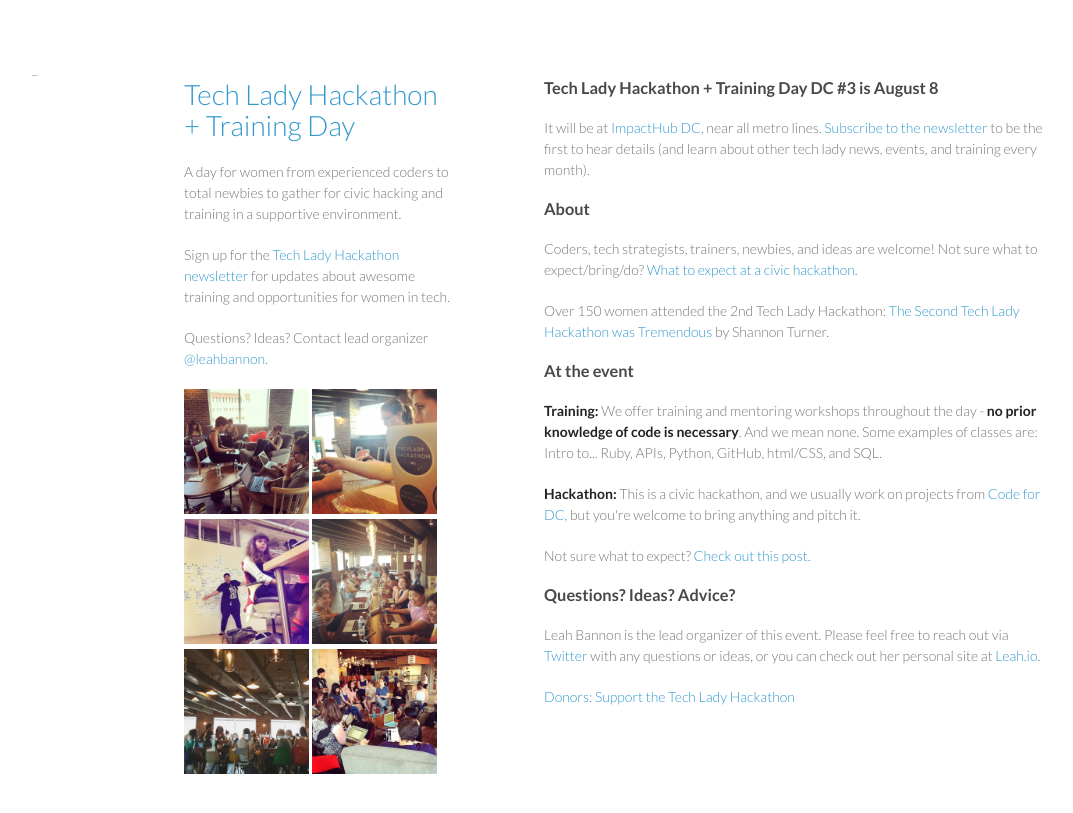
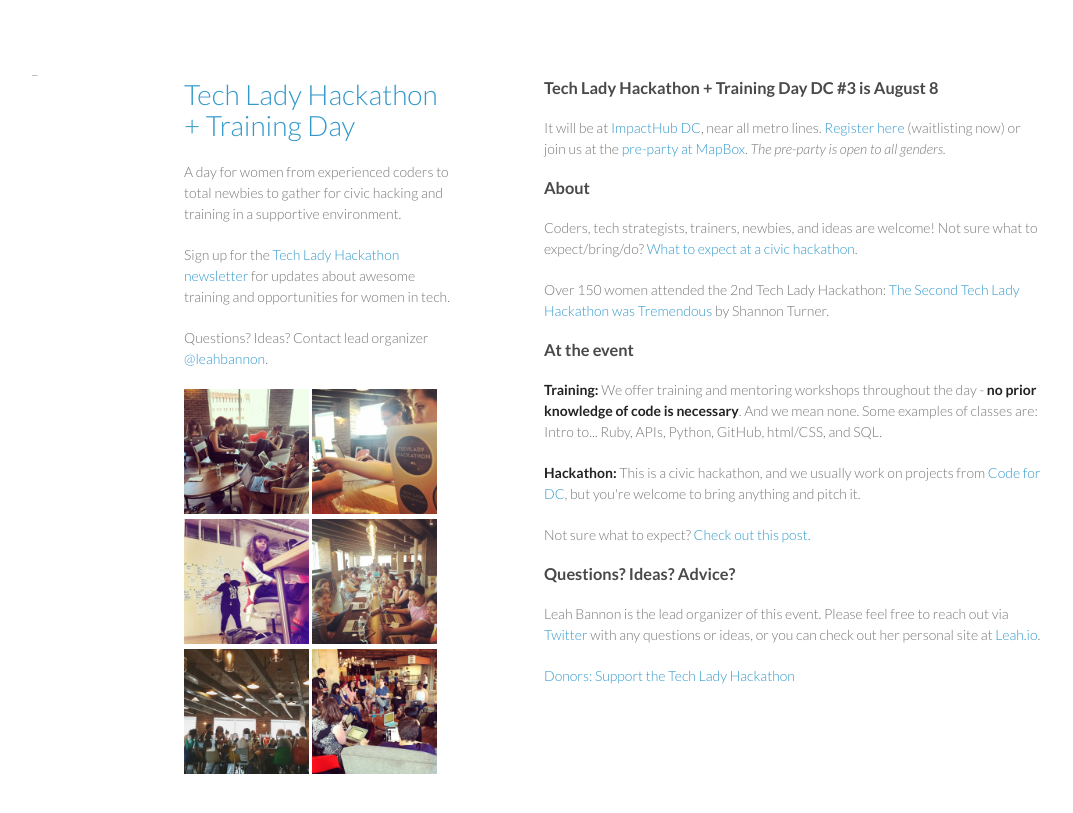
Before and after one commit to leahbannon/techladyhackathon, a Jekyll site: the page built from index.html, in a window 1280 px wide. Shown: the top 813 px of the page, without its empty margins (26-1099 px from the left). Built offline with Jekyll 4.4.1, drawn with Linux system fonts in a browser that asks for light colours.

Commit message:
Update index.html

```diff
--- a/index.html
+++ b/index.html
@@ -4,7 +4,7 @@
 ---
 
 <h3>Tech Lady Hackathon + Training Day DC #3 is August 8</h3>
-<p>It will be at <a href="https://www.google.com/maps/place/419+7th+St+NW,+Washington,+DC+20004">ImpactHub DC</a>, near all metro lines. <a href="/newsletter">Subscribe to the newsletter</a> to be the first to hear details (and learn about other tech lady news, events, and training every month).</p>
+<p>It will be at <a href="https://www.google.com/maps/place/419+7th+St+NW,+Washington,+DC+20004">ImpactHub DC</a>, near all metro lines. <a href="https://techlady3.eventbrite.com">Register here</a> (waitlisting now) or join us at the <a href="https://techladyhackathonpre-party.splashthat.com/">pre-party at MapBox</a>. <em>The pre-party is open to all genders.</em></p>
 
 <h3>About</h3>
 
```
